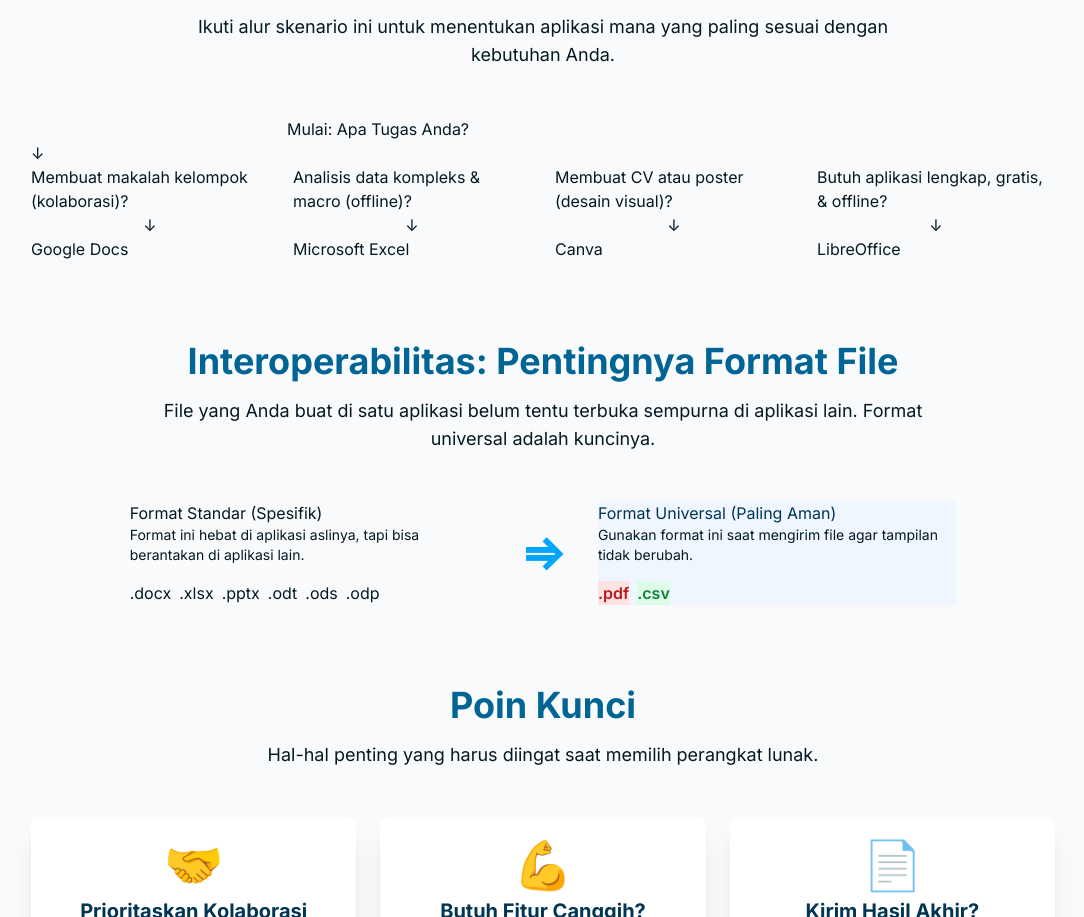
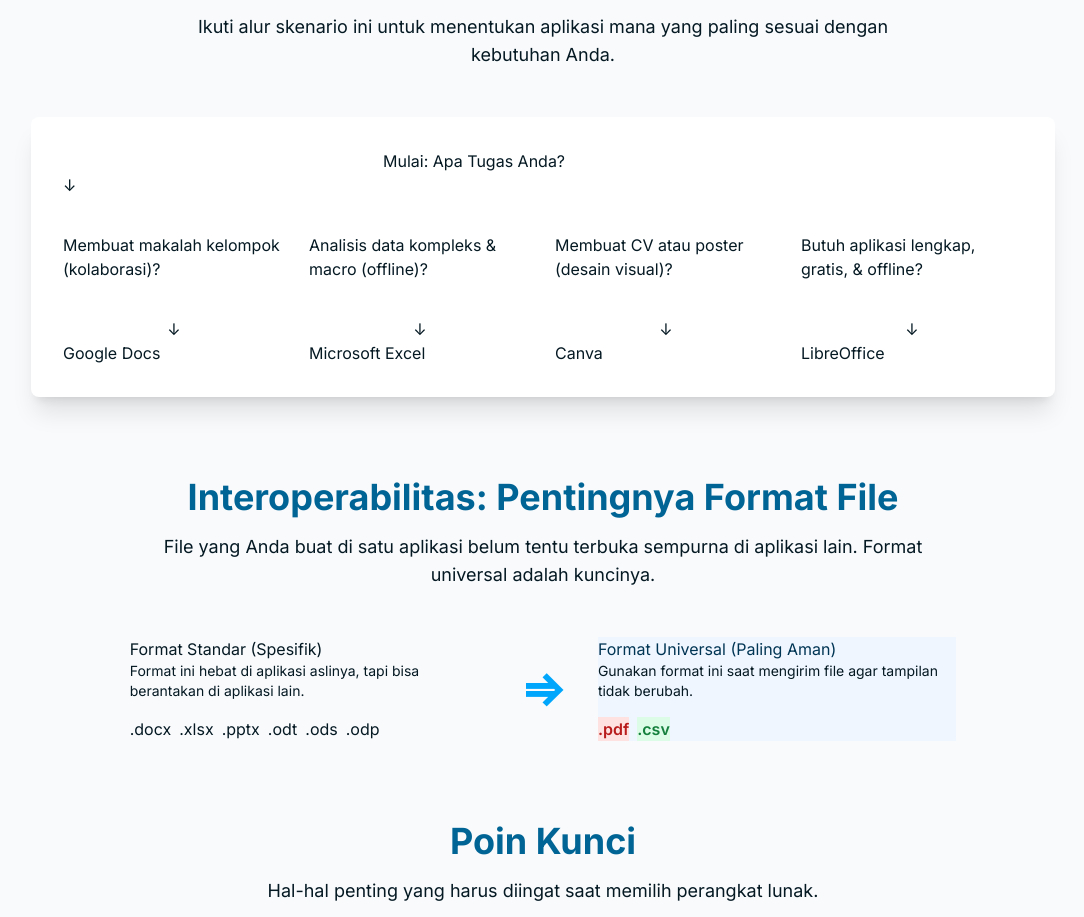
Before and after one commit to masawan1/Memilih-Perangkat-Produktivitas, a plain HTML site: page index.html in a window 1280 px wide. Shown: the part 1625-2542 px from the top of the page, without its empty margins (97-1181 px from the left). Drawn offline with nearby package versions, Linux system fonts and the light colour scheme.

Commit message:
Update index.html

```diff
--- a/index.html
+++ b/index.html
@@ -58,7 +58,7 @@
             @apply bg-white p-4 rounded-lg shadow-lg text-center font-semibold text-[#003554] border-2 border-[#00A6FB];
         }
         .flowchart-arrow {
-            @apply text-3xl font-bold text-[#0582CA] my-2 text-center;
+            @apply text-4xl text-[#0582CA] my-4 text-center;
         }
         .flowchart-result {
             @apply bg-[#00A6FB] p-3 rounded-lg shadow-md text-center font-bold text-white;
@@ -168,32 +168,32 @@
                     Ikuti alur skenario ini untuk menentukan aplikasi mana yang paling sesuai dengan kebutuhan Anda.
                 </p>
 
-                <div class="max-w-5xl mx-auto">
-                    <div class="flowchart-box w-1/2 mx-auto">Mulai: Apa Tugas Anda?</div>
+                <div class="max-w-5xl mx-auto bg-white rounded-lg shadow-xl p-6 md:p-8">
+                    <div class="flowchart-box w-full sm:w-1/2 md:w-1/3 mx-auto">Mulai: Apa Tugas Anda?</div>
                     <div class="flowchart-arrow">↓</div>
 
-                    <div class="grid grid-cols-1 md:grid-cols-4 gap-x-6 gap-y-4">
+                    <div class="grid grid-cols-1 md:grid-cols-2 lg:grid-cols-4 gap-x-6 gap-y-4">
 
                         <div class="flex flex-col items-center">
-                            <div class="flowchart-box w-full h-full flex items-center justify-center">Membuat makalah kelompok (kolaborasi)?</div>
+                            <div class="flowchart-box w-full min-h-[120px] flex items-center justify-center">Membuat makalah kelompok (kolaborasi)?</div>
                             <div class="flowchart-arrow">↓</div>
                             <div class="flowchart-result w-full">Google Docs</div>
                         </div>
 
                         <div class="flex flex-col items-center">
-                            <div class="flowchart-box w-full h-full flex items-center justify-center">Analisis data kompleks & macro (offline)?</div>
+                            <div class="flowchart-box w-full min-h-[120px] flex items-center justify-center">Analisis data kompleks & macro (offline)?</div>
                             <div class="flowchart-arrow">↓</div>
                             <div class="flowchart-result w-full">Microsoft Excel</div>
                         </div>
 
                         <div class="flex flex-col items-center">
-                            <div class="flowchart-box w-full h-full flex items-center justify-center">Membuat CV atau poster (desain visual)?</div>
+                            <div class="flowchart-box w-full min-h-[120px] flex items-center justify-center">Membuat CV atau poster (desain visual)?</div>
                             <div class="flowchart-arrow">↓</div>
                             <div class="flowchart-result w-full">Canva</div>
                         </div>
 
                         <div class="flex flex-col items-center">
-                            <div class="flowchart-box w-full h-full flex items-center justify-center">Butuh aplikasi lengkap, gratis, & offline?</div>
+                            <div class="flowchart-box w-full min-h-[120px] flex items-center justify-center">Butuh aplikasi lengkap, gratis, & offline?</div>
                             <div class="flowchart-arrow">↓</div>
                             <div class="flowchart-result w-full">LibreOffice</div>
                         </div>
```
